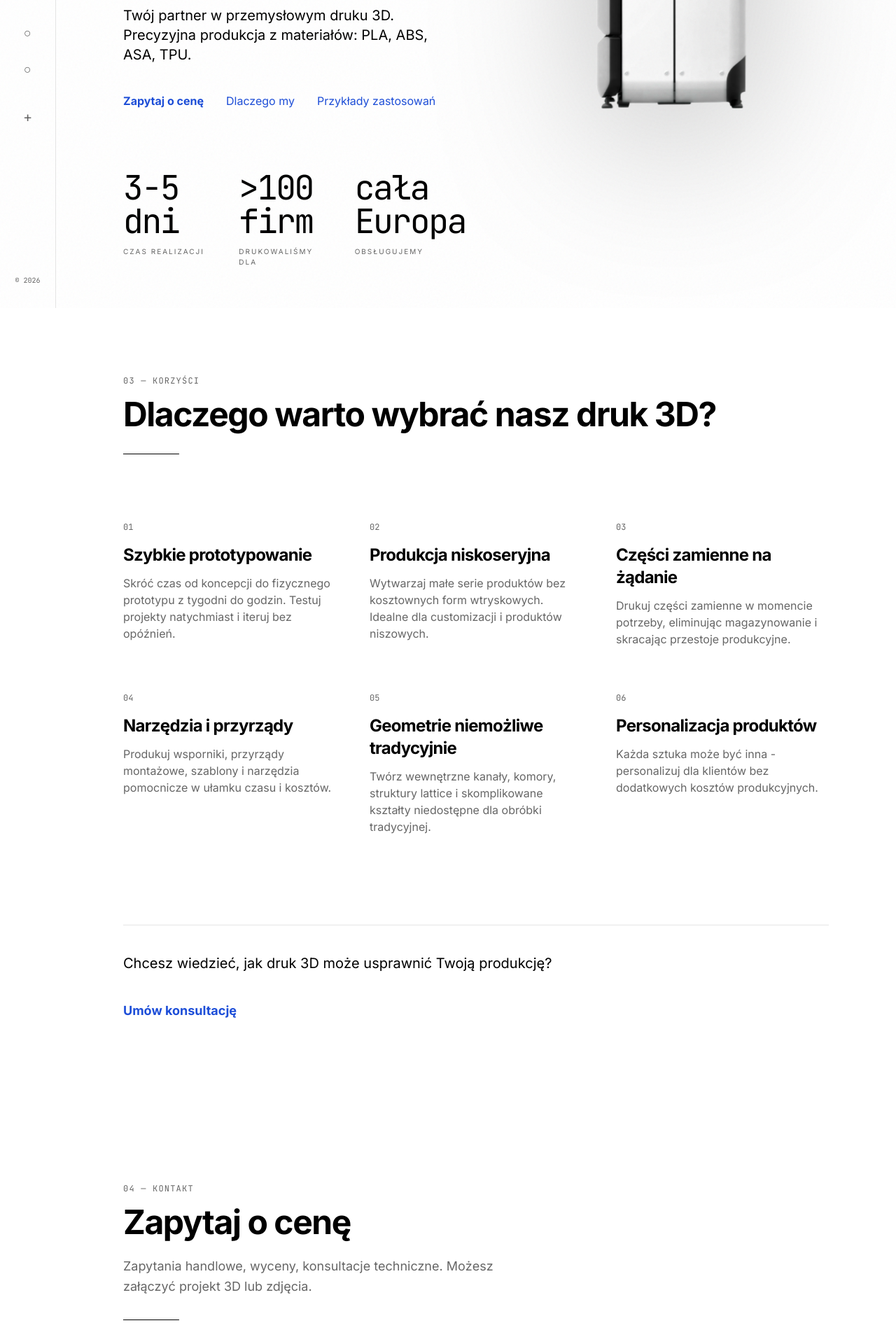
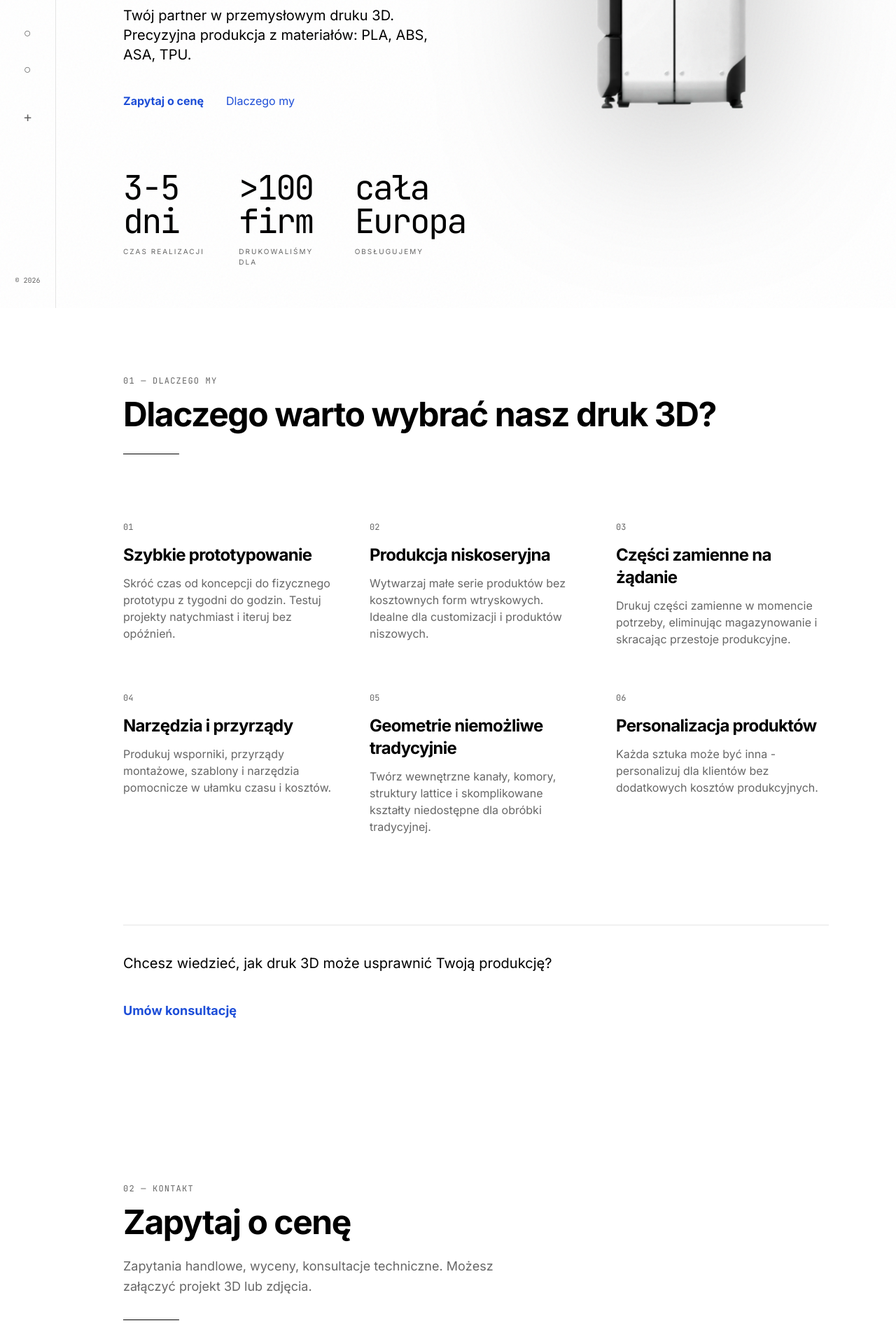
Before and after one commit to jann5/drukmajster-3d, a React (Vite) app in the folder app/: page / in a window 1280 px wide. Shown: the part 360-2280 px from the top of the page at 70% size. Built offline with nearby package versions, Linux system fonts and the light colour scheme.

Commit message:
Renumber sections to 01/02 and clean up navigation/hero buttons

```diff
--- a/app/src/App.tsx
+++ b/app/src/App.tsx
@@ -155,10 +155,7 @@ export default function App() {
 
       {/* Main Content */}
       <main className="md:pl-20 w-full overflow-x-hidden">
-        <HomeSection onOpenGallery={() => {
-          window.location.hash = 'realizacje';
-          setIsGalleryOpen(true);
-        }} />
+        <HomeSection />
         {/* UseCasesSection commented out */}
         <BenefitsSection />
         <ContactSection />
--- a/app/src/components/Footer.tsx
+++ b/app/src/components/Footer.tsx
@@ -32,10 +32,7 @@ export function Footer() {
             </span>
             <nav className="space-y-2">
               <a href="#home" className="font-sans text-black text-sm block hover:underline">Home</a>
-              <a href="#about" className="font-sans text-black text-sm block hover:underline">O technologii</a>
-              <a href="#specs" className="font-sans text-black text-sm block hover:underline">Parametry</a>
-              <a href="#benefits" className="font-sans text-black text-sm block hover:underline">Korzyści</a>
-              <a href="#usecases" className="font-sans text-black text-sm block hover:underline">Zastosowania</a>
+              <a href="#benefits" className="font-sans text-black text-sm block hover:underline">Dlaczego my</a>
               <a href="#contact" className="font-sans text-black text-sm block hover:underline">Kontakt</a>
             </nav>
           </div>
@@ -53,10 +50,10 @@ export function Footer() {
                 kontakt@grzegorznawrot.pl
               </a>
               <a
-                href="tel:+48123456789"
+                href="tel:+48509480456"
                 className="font-sans text-black text-sm block hover:underline"
               >
-                +48 123 456 789
+                +48 509 480 456
               </a>
             </div>
           </div>
--- a/app/src/sections/BenefitsSection.tsx
+++ b/app/src/sections/BenefitsSection.tsx
@@ -45,7 +45,7 @@ export function BenefitsSection() {
         <div className="mb-24">
           <Reveal>
             <span className="font-mono text-gray-text text-xs uppercase tracking-widest block mb-4">
-              03 — Korzyści
+              01 — Dlaczego my
             </span>
           </Reveal>
 
--- a/app/src/sections/ContactSection.tsx
+++ b/app/src/sections/ContactSection.tsx
@@ -208,7 +208,7 @@ export function ContactSection() {
         <div className="mb-24">
           <Reveal>
             <span className="font-mono text-gray-text text-xs uppercase tracking-widest block mb-4">
-              04 — Kontakt
+              02 — Kontakt
             </span>
           </Reveal>
 
--- a/app/src/sections/HomeSection.tsx
+++ b/app/src/sections/HomeSection.tsx
@@ -4,10 +4,9 @@ import { useRef } from 'react';
 import printerImage from '../assets/printer-f170.png';
 
 interface HomeSectionProps {
-  onOpenGallery?: () => void;
 }
 
-export function HomeSection({ onOpenGallery }: HomeSectionProps) {
+export function HomeSection({ }: HomeSectionProps) {
   const targetRef = useRef<HTMLDivElement>(null);
   const { scrollYProgress } = useScroll({
     target: targetRef,
@@ -86,12 +85,6 @@ export function HomeSection({ onOpenGallery }: HomeSectionProps) {
               >
                 Dlaczego my
               </a>
-              <button
-                onClick={onOpenGallery}
-                className="btn-underline font-sans text-sm md:text-base py-2"
-              >
-                Przykłady zastosowań
-              </button>
             </div>
           </Reveal>
 
```
